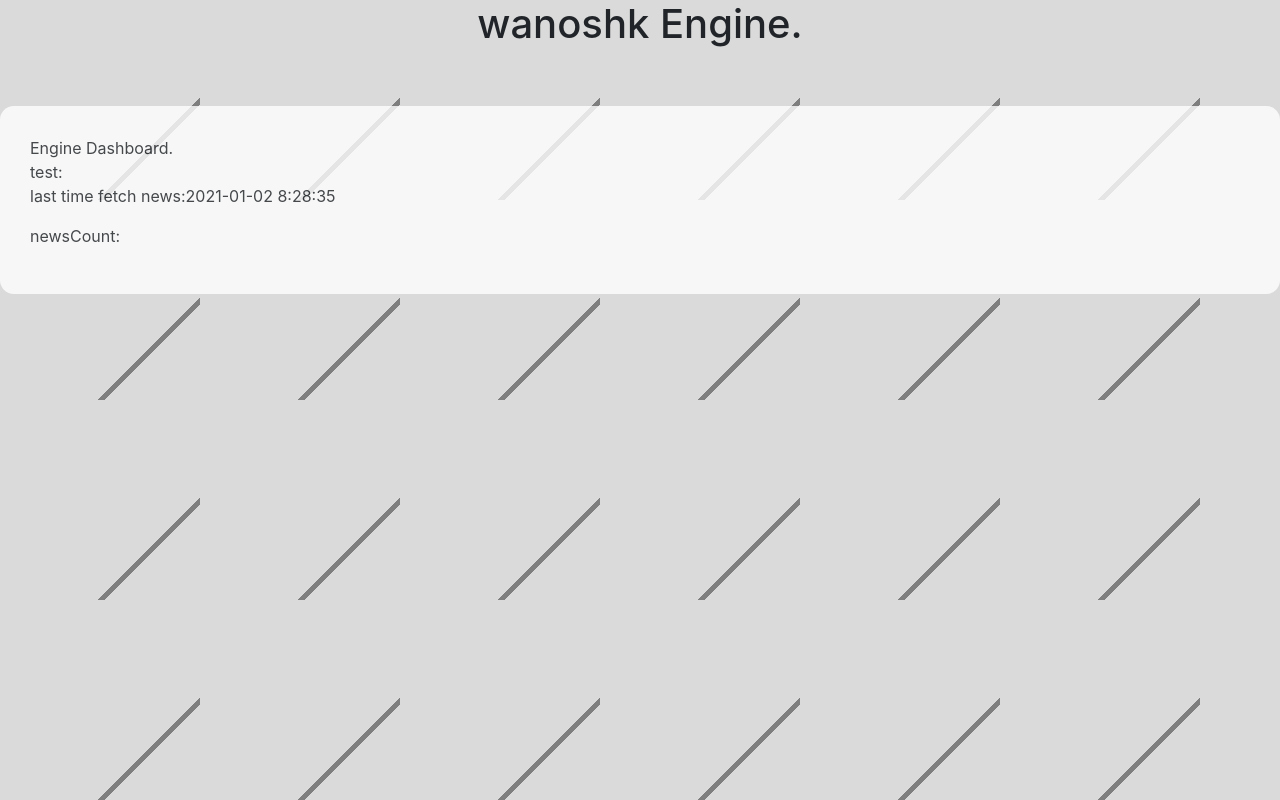
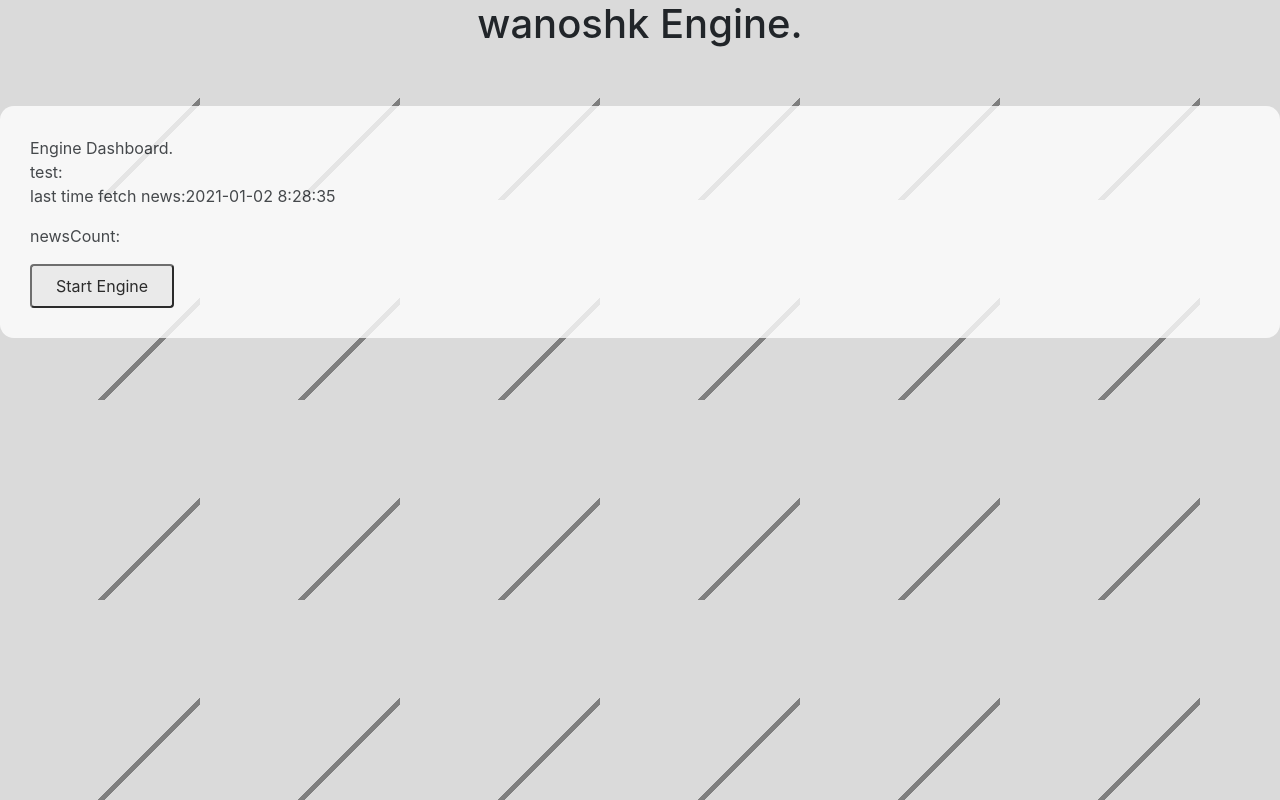
Before and after one commit to Hamidreza-Sedigh/wanoshk-engine-frontend, a React (Create React App) app: page / in a window 1280 px wide. Built offline with nearby package versions, Linux system fonts and the light colour scheme; no server answers.

Commit message:
'start-btn'

```diff
--- /dev/null
+++ b/src/components/EngineControl.js
@@ -0,0 +1,32 @@
+import { useState, useEffect } from 'react';
+
+function EngineControl() {
+  const [status, setStatus] = useState(false);
+
+  useEffect(() => {
+    fetch('http://localhost:8080/status')
+      .then(res => res.json())
+      .then(data => setStatus(data.status));
+  }, []);
+
+  const toggleEngine = () => {
+    fetch('http://localhost:8080/status', {
+      method: 'POST',
+      headers: { 'Content-Type': 'application/json' },
+      body: JSON.stringify({ status: !status })
+    })
+      .then(res => res.json())
+      .then(data => setStatus(data.status));
+  };
+
+  return (
+    <button
+      onClick={toggleEngine}
+      className={`px-4 py-2 rounded ${status ? 'bg-green-500' : 'bg-red-500'}`}
+    >
+      {status ? 'Stop Engine' : 'Start Engine'}
+    </button>
+  );
+}
+
+export default EngineControl;
--- a/src/pages/Dashboard/index.js
+++ b/src/pages/Dashboard/index.js
@@ -5,7 +5,7 @@
 // import { Button, ButtonGroup, Alert, Dropdown, DropdownItem, DropdownMenu, DropdownToggle } from 'reactstrap';
 import socketio from 'socket.io-client';
 //import Registration from '../../../../backend/src/models/Registration';
-
+import EngineControll from '../../components/EngineControl';
 
 //dashboard will show all the events
 export default function Dashboard({history}){
@@ -93,7 +93,7 @@
                 </p>
             </div>
             <div>
-
+                <EngineControll/>
             </div>
         </>
     );
```
